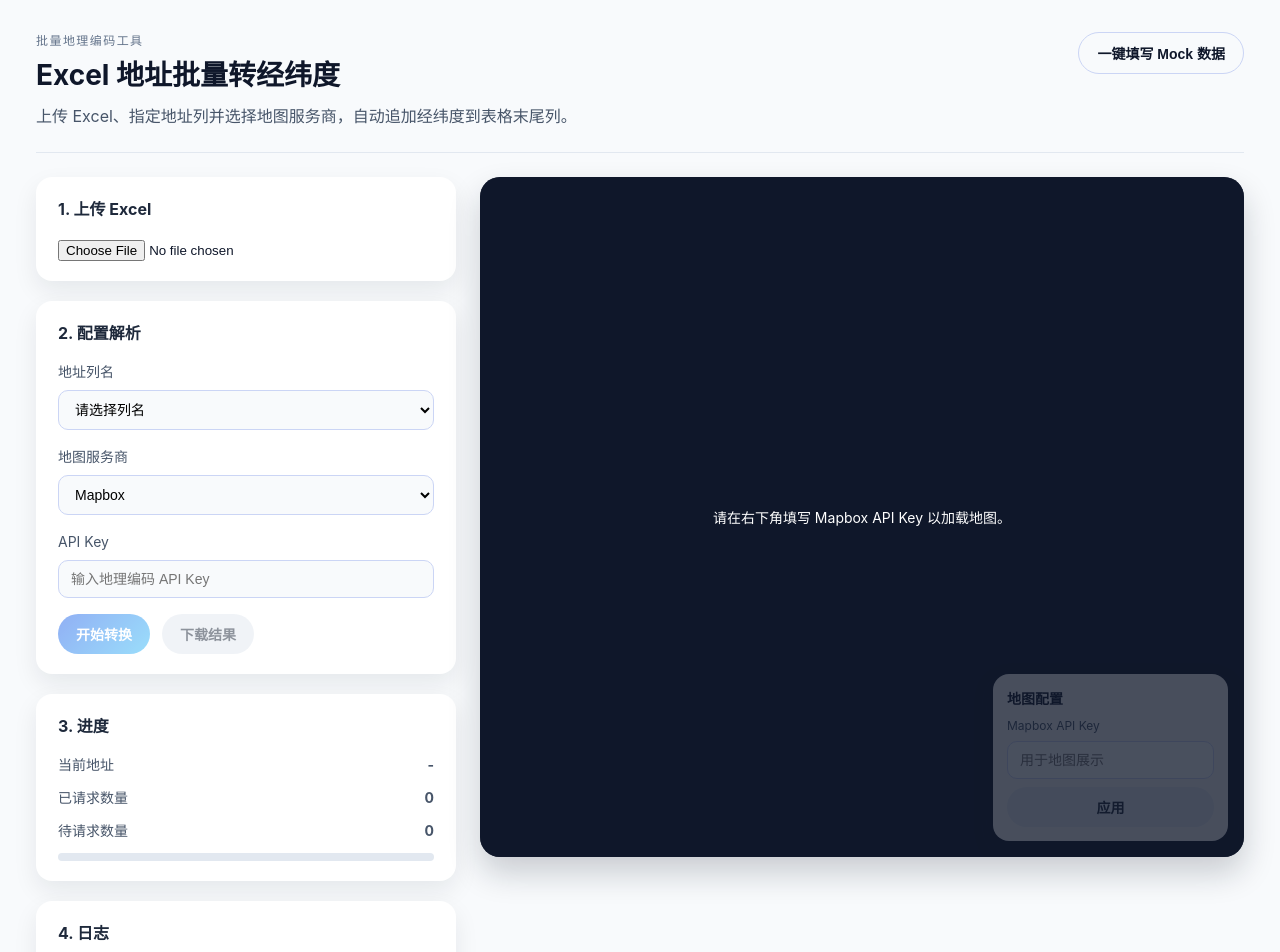
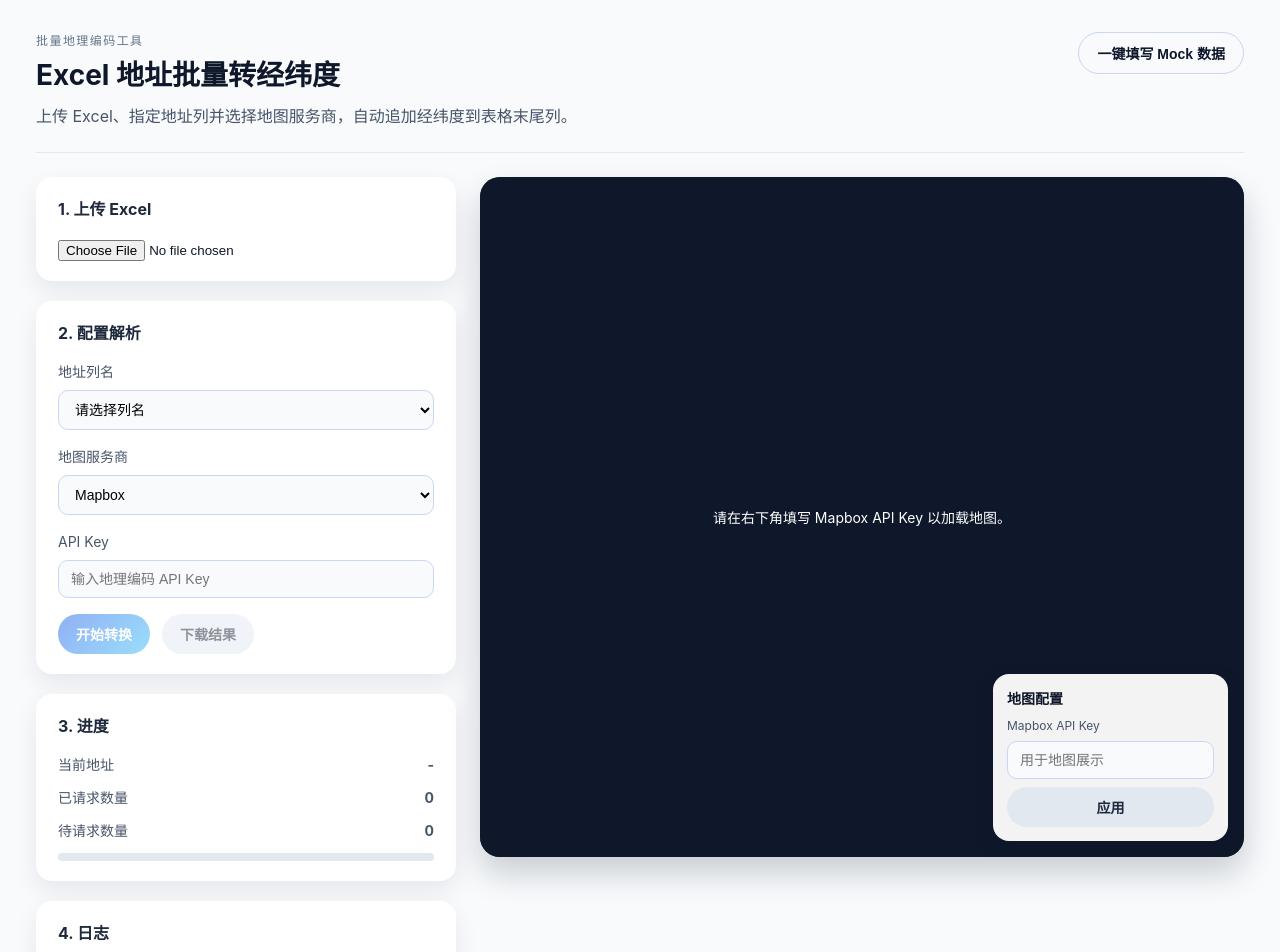
Before and after one commit to JO-WTF/network-tools, a Vue app: page / in a window 1280 px wide. Shown: the top 952 px of the page. Built offline with nearby package versions, Linux system fonts and the light colour scheme.

Commit message:
Fix map config overlay interaction

```diff
--- a/src/style.css
+++ b/src/style.css
@@ -236,6 +236,7 @@ button:not(:disabled):hover {
   position: absolute;
   right: 16px;
   bottom: 16px;
+  z-index: 2;
   background: rgba(255, 255, 255, 0.95);
   padding: 14px;
   border-radius: 16px;
@@ -269,6 +270,7 @@ button:not(:disabled):hover {
   font-size: 14px;
   padding: 24px;
   text-align: center;
+  pointer-events: none;
 }
 
 @media (max-width: 1100px) {
```
